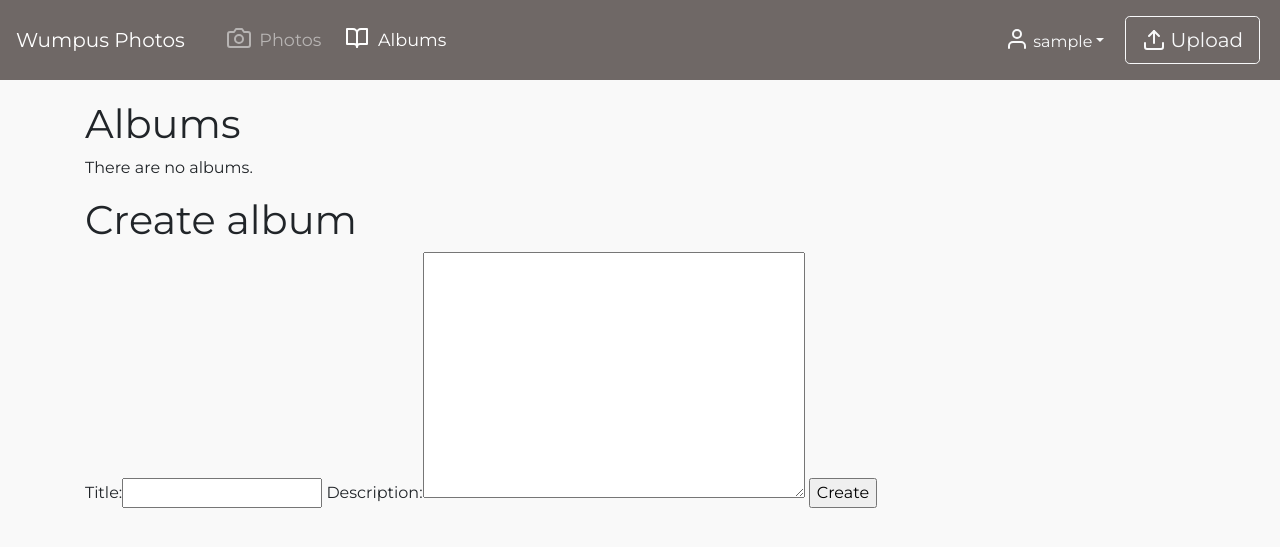
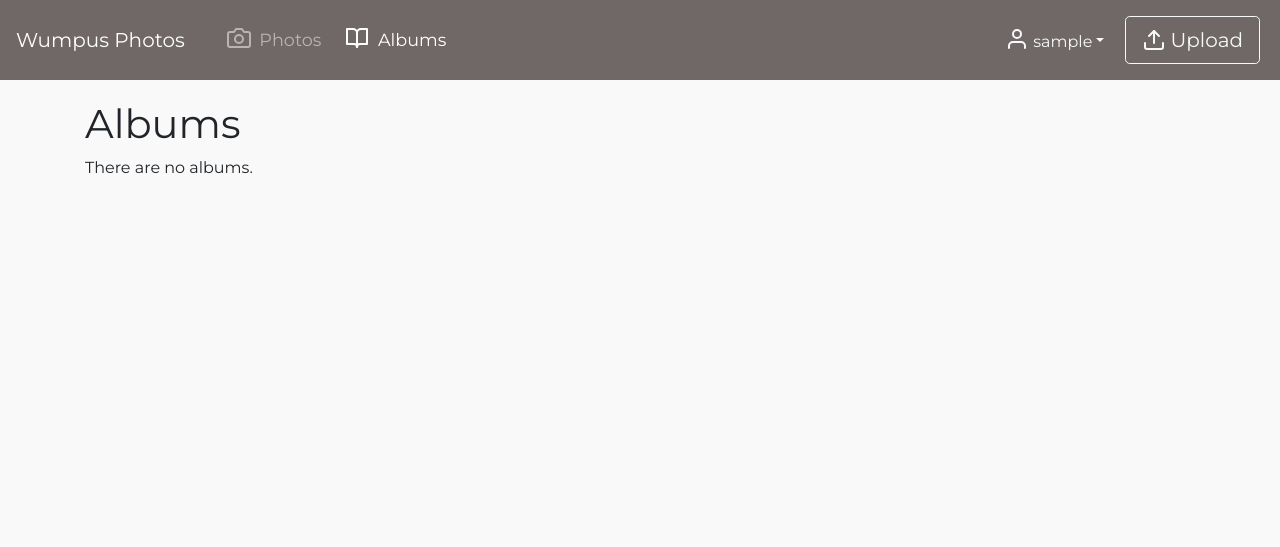
Before and after one commit to bbliem/bordone-room, a Django app: page /albums/ in a window 1280 px wide. Shown: the top 547 px of the page. Run offline with Django 3.2, Linux system fonts and the light colour scheme; the visitor is signed in with stand-in values (Sample User, id 1); data that the repository does not hold is empty; some libraries are stand-ins or nearby versions.

Commit message:
Removed album creation form

```diff
--- a/gallery/templates/gallery/album_list.html
+++ b/gallery/templates/gallery/album_list.html
@@ -33,15 +33,5 @@
   {% else %}
     <p>There are no albums.</p>
   {% endif %}
-
-  {% if perms.gallery.add_album %}
-    {# TODO put this somewhere nice #}
-    <h1>Create album</h1>
-    <form enctype="multipart/form-data" method="post" action="{% url 'gallery:album_list' %}">
-      {% csrf_token %}
-      {{ form }}
-      <input type="submit" value="Create">
-    </form>
-  {% endif %}
 </main>
 {% endblock %}
```
